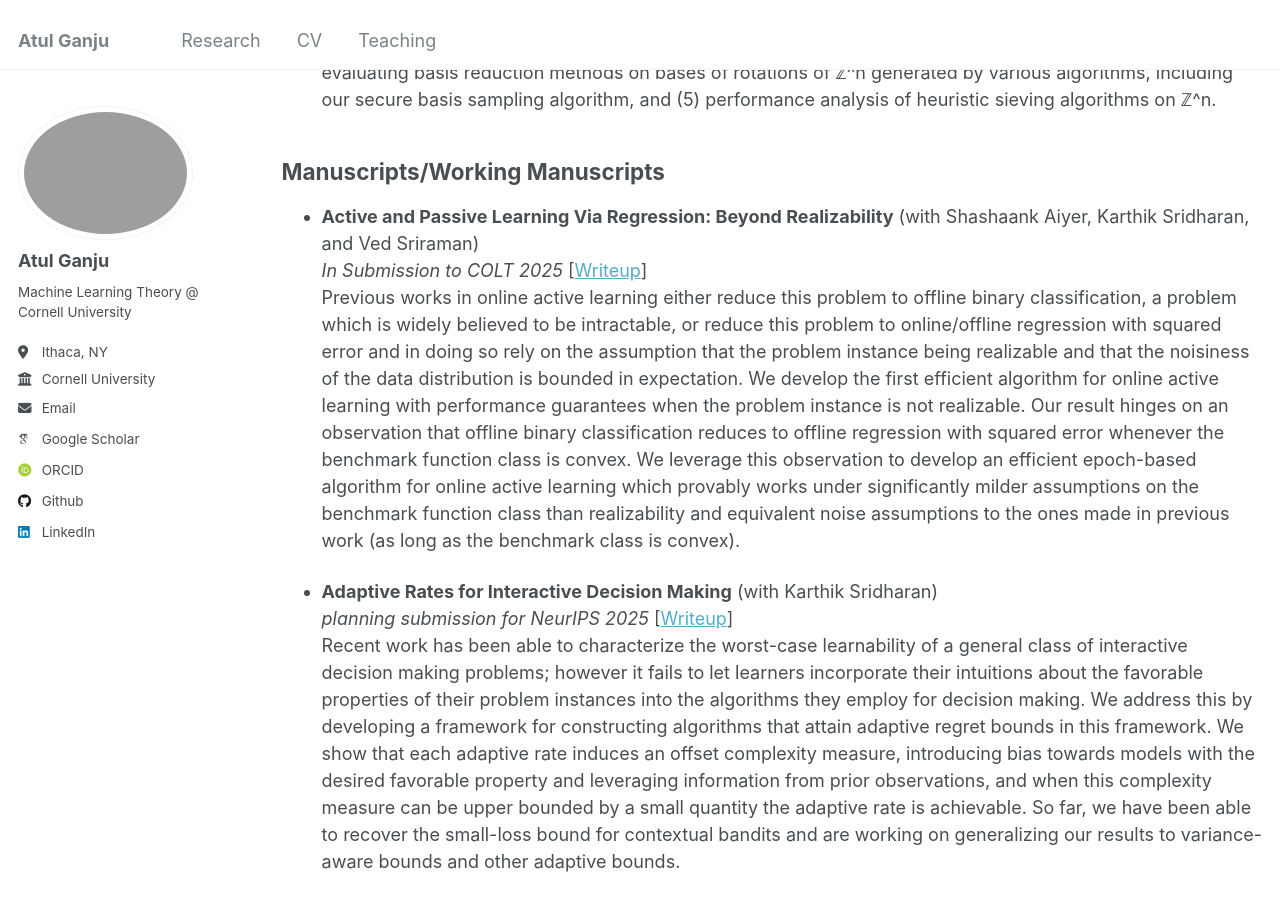
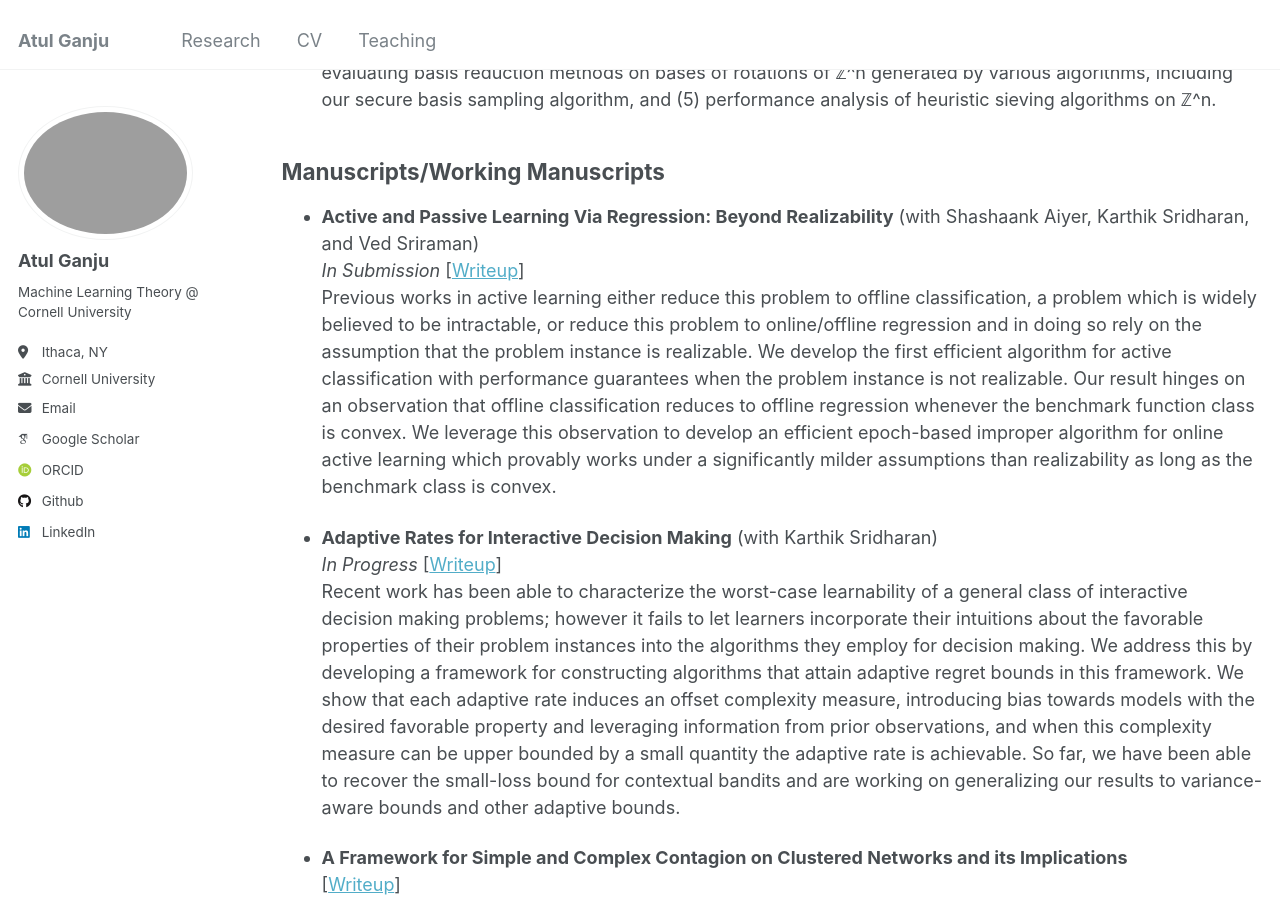
Before and after one commit to atulganju/atulganju.github.io, a Jekyll site: the page built from _pages/research.md, in a window 1280 px wide and 900 px high, scrolled down 408 px. Built offline with Jekyll 4.4.1, drawn with Linux system fonts in a browser that asks for light colours; some web fonts are replaced.

Commit message:
Update research.md

```diff
--- a/_pages/research.md
+++ b/_pages/research.md
@@ -15,12 +15,12 @@ Recent work suggests rotations of the integer lattice (ℤ^n) are optimal candid
 ## Manuscripts/Working Manuscripts
 
 * **Active and Passive Learning Via Regression: Beyond Realizability** (with Shashaank Aiyer, Karthik Sridharan, and Ved Sriraman)\
-  *In Submission to COLT 2025*
+  *In Submission*
   [[Writeup](https://github.com/atulganju/Agnostic-Stream-Based-Selective-Sampling-via-Regression)]\
-Previous works in online active learning either reduce this problem to offline binary classification, a problem which is widely believed to be intractable, or reduce this problem to online/offline regression with squared error and in doing so rely on the assumption that the problem instance being realizable and that the noisiness of the data distribution is bounded in expectation. We develop the first efficient algorithm for online active learning with performance guarantees when the problem instance is not realizable. Our result hinges on an observation that offline binary classification reduces to offline regression with squared error whenever the benchmark function class is convex. We leverage this observation to develop an efficient epoch-based algorithm for online active learning which provably works under significantly milder assumptions on the benchmark function class than realizability and equivalent noise assumptions to the ones made in previous work (as long as the benchmark class is convex).
+Previous works in active learning either reduce this problem to offline classification, a problem which is widely believed to be intractable, or reduce this problem to online/offline regression and in doing so rely on the assumption that the problem instance is realizable. We develop the first efficient algorithm for active classification with performance guarantees when the problem instance is not realizable. Our result hinges on an observation that offline classification reduces to offline regression whenever the benchmark function class is convex. We leverage this observation to develop an efficient epoch-based improper algorithm for online active learning which provably works under a significantly milder assumptions than realizability as long as the benchmark class is convex.
 
 * **Adaptive Rates for Interactive Decision Making** (with Karthik Sridharan)\
-  *planning submission for NeurIPS 2025*
+  *In Progress*
   [[Writeup](https://github.com/atulganju/Adaptive-Rates-for-Interactive-Decision-Making/blob/main/Adaptive_Rates_for_Interactive_Decision_Making.pdf)]\
   Recent work has been able to characterize the worst-case learnability of a general class of interactive decision making problems; however it fails to let learners incorporate their intuitions about the favorable properties of their problem instances into the algorithms they employ for decision making. We address this by developing a framework for constructing algorithms that attain adaptive regret bounds in this framework. We show that each adaptive rate induces an offset complexity measure, introducing bias towards models with the desired favorable property and leveraging information from prior observations, and when this complexity measure can be upper bounded by a small quantity the adaptive rate is achievable. So far, we have been able to recover the small-loss bound for contextual bandits and are working on generalizing our results to variance-aware bounds and other adaptive bounds.
 
```
